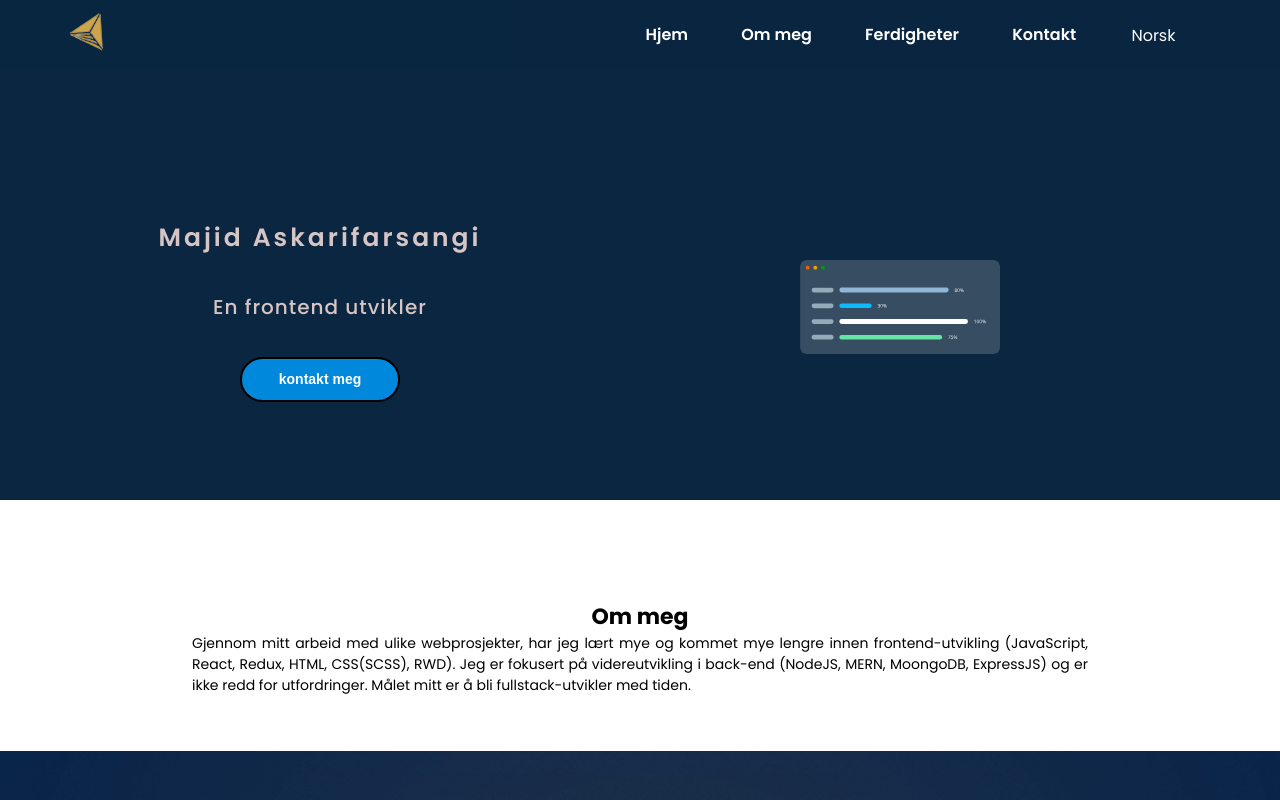
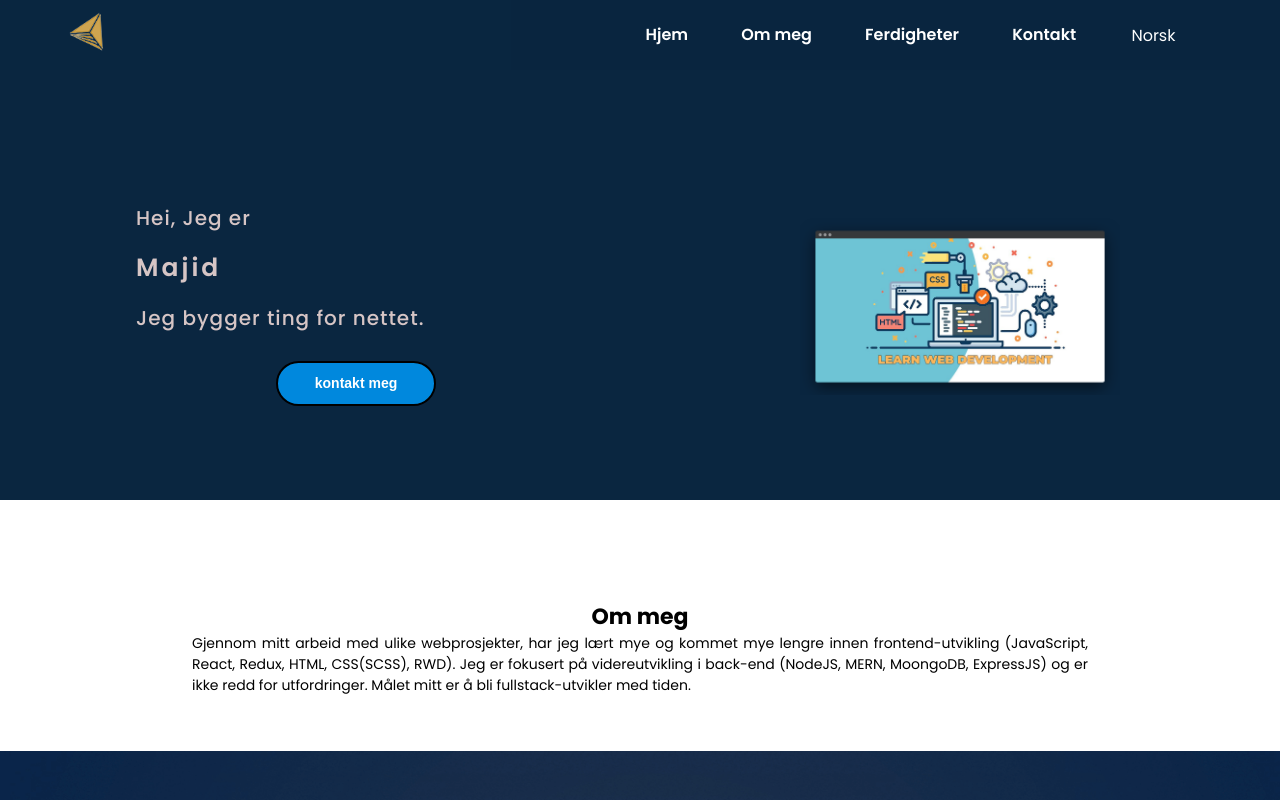
Before and after one commit to maf256/portfolio, a React (Create React App) app: page / in a window 1280 px wide. Shown: the top 800 px of the page. Built offline with nearby package versions, Linux system fonts and the light colour scheme.

Commit message:
change header img

```diff
--- a/src/components/Header/Header.js
+++ b/src/components/Header/Header.js
@@ -1,5 +1,5 @@
 import styled from "styled-components";
-import HeaderSvgTop from "./HeaderSvgTop";
+import HeaderSvgTop from "../Images/Majid2.png";
 import Button from "../common/Button"
 import { Data } from "../common/Data";
 
@@ -7,7 +7,8 @@ export default function Header({selectedLanguage}) {
     return (
         <HeaderSection id='home'>
             <LeftSide>
-                <TitleLeft>{Data.header[selectedLanguage].subject}</TitleLeft>
+                <Pragraph>{Data.header[selectedLanguage].subject}</Pragraph>
+                <TitleLeft> {Data.header[selectedLanguage].name}</TitleLeft>
                 <Pragraph>{Data.header[selectedLanguage].detail}</Pragraph>
                 <ButtonLeft>
                     <Button variant="primary" size="medium"><a href='#contact'>kontakt meg</a></Button>
@@ -15,7 +16,7 @@ export default function Header({selectedLanguage}) {
             </LeftSide>
             <RightSide>
                 <HeaderOneSvg>
-                    <HeaderSvgTop fontSize="200px" />
+                    <img src={HeaderSvgTop} alt='webutvikler'></img>
                 </HeaderOneSvg>
                 {/* <HeaderTwoSvg>
                     <HeaderSvgLeft />
@@ -36,30 +37,44 @@ const HeaderSection = styled.header`
     align-items: center;
     padding-top: 120px;
     background-color: #0A2640;
+    div {
+        width: 50%;
+    }
+    @media (max-width: 768px) {
+        div {
+            width: 100%
+        }
+    }
     `
 
 const LeftSide = styled.div`
-    width: 50%;
+    /* width: 50%; */
+    min-width: 390px;
+
     min-width: 390px;
     display: flex;
     flex-direction: column;
-    justify-content: center;
-    align-items: center;
-    text-align: center;
+    padding-left: 10%;
+    @media (max-width: 768px) {
+        padding-left: 4%;
+    }
+    /* justify-content: center; */
+    /* align-items: center; */
+    /* text-align: center; */
 `
 const TitleLeft = styled.h1`
     font-size: 25px;
     font-weight: 600;
     color: #d6c5c5;
     letter-spacing: 3px;
-    margin: 20px;
+    margin: 8px;
 `
 const Pragraph = styled.h2`
     font-size: 20px;
     font-weight: 500;
     color: #d6c5c5;
     letter-spacing: 1px;
-    margin: 15px;
+    margin: 8px;
 `
 
 const ButtonLeft = styled.div`
@@ -72,12 +87,16 @@ const ButtonLeft = styled.div`
 `
 
 const RightSide = styled.div`
-    width: 50%;
+    /* width: 50%; */
     min-width: 390px;
     display: flex;
     flex-direction: column;
     justify-content: center;
     align-items: center;
+    img {
+        width: 100%;
+        height: auto;
+    }
 
 `
 const HeaderOneSvg = styled.div`
--- a/src/components/common/Data.js
+++ b/src/components/common/Data.js
@@ -66,19 +66,21 @@ export const Data = {
     },
     header: {
         nr: {
-                subject: 'Majid Askarifarsangi',
-                detail: 'En frontend utvikler'
+                subject: 'Hei, Jeg er',
+                name: "Majid",
+                detail: 'Jeg bygger ting for nettet.'
             },
         en: {
-                subject: 'Majid Askarifarsangi',
-                detail: 'A frontend developer'
+                subject: "Hi, my name is",
+                name: "Majid",
+                detail: 'I build things for the web.'
             }
     },
     About: {
         nr: {
             subject: 'Om meg',
             p: "Gjennom mitt arbeid med ulike webprosjekter, har jeg lært mye og kommet mye lengre innen frontend-utvikling (JavaScript, React, Redux, HTML, CSS(SCSS), RWD). Jeg er fokusert på videreutvikling i back-end (NodeJS, MERN, MoongoDB, ExpressJS) og er ikke redd for utfordringer. Målet mitt er å bli fullstack-utvikler med tiden.",
-            detail: 'Min store lidenskap for koding gjorde at jeg begynte å programmere da jeg gikk på videregående. Jeg har jobbet som IT-konsulent, webutvikler innen hardware og software support også. Jeg har en Associate i computer science og bachelorgrad i computer engineering. Jeg har opparbeidet meg solid kunnskap innen moderne frontend- utvikling og litt backend utvikling og metoder. Min primære tekniske kompetanse ligger i 4 år innenfor JavaScript, HTML5/CSS3 og 3 år innenfor React og Styled component. jeg har litt erfaring om PostgreSQL, Node.js, Express.js og byggeverktøy som Webpack. Jeg har også erfaring med å sette opp nettsider med WordPress og administrere AWS-server og cPanel for flere kunder. Jeg er på vei til å lære norsk. Jeg studerer b1 nivå i Voksenopplæring Sandvika og nærmere bestått det. Jeg har jobbet i 2 måneder som konsulent i Techpros og nå jobber jeg som frontend-utvikler i Perpendo AS bedrift. Jeg lærer- og tilpasser meg nye teknologier, domener og miljøer raskt. Jeg er en person som er faglig sterk, nysgjerrig og sulten på å lære mer. Jeg lærer for å finne de beste svar på problemene. Jeg søker og gir tilbakemeldinger, og lærer av både suksess og feil prøver alltid å se en problemstilling fra flere perspektiver. Jeg er initiativrik og resultatorientert med en stor grad av selvstendighet. Jeg samarbeider godt i team og motiveres av å skape resultater sammen.'
+            detail: "Min store lidenskap for koding gjorde at jeg begynte å programmere da jeg gikk på videregående. Jeg har jobbet som IT-konsulent, webutvikler innen hardware og software support også. Jeg har en Associate i computer science og bachelorgrad i computer engineering. Jeg har opparbeidet meg solid kunnskap innen moderne frontend- utvikling og litt backend utvikling og metoder. Min primære tekniske kompetanse ligger i 4 år innenfor JavaScript, HTML5/CSS3 og 3 år innenfor React og Styled component. jeg har litt erfaring om PostgreSQL, Node.js, Express.js og byggeverktøy som Webpack. Jeg har også erfaring med å sette opp nettsider med WordPress og administrere AWS-server og cPanel for flere kunder. Jeg er på vei til å lære norsk. Jeg studerer b1 nivå i Voksenopplæring Sandvika og nærmere bestått det. Jeg har jobbet i 2 måneder som konsulent i Techpros og nå jobber jeg som frontend-utvikler i Perpendo AS bedrift. Jeg lærer- og tilpasser meg nye teknologier, domener og miljøer raskt. Jeg er en person som er faglig sterk, nysgjerrig og sulten på å lære mer. Jeg lærer for å finne de beste svar på problemene. Jeg søker og gir tilbakemeldinger, og lærer av både suksess og feil prøver alltid å se en problemstilling fra flere perspektiver. Jeg er initiativrik og resultatorientert med en stor grad av selvstendighet. Jeg samarbeider godt i team og motiveres av å skape resultater sammen."
         },
         en: {
             subject: 'About me',
```
